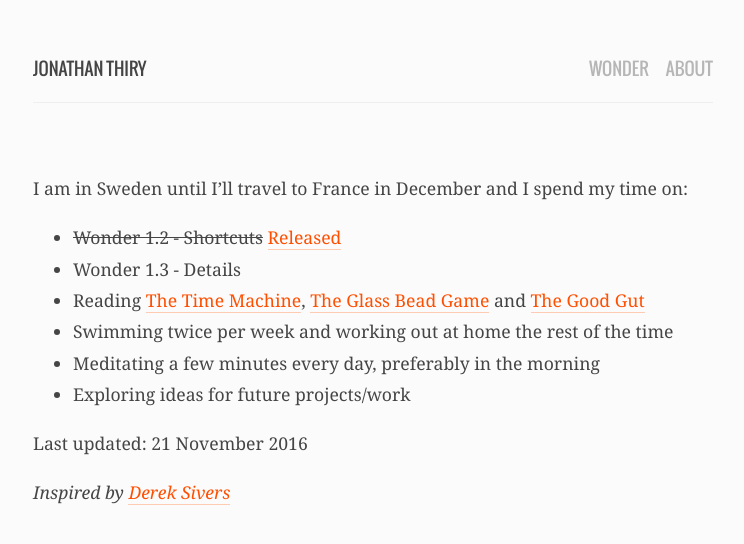
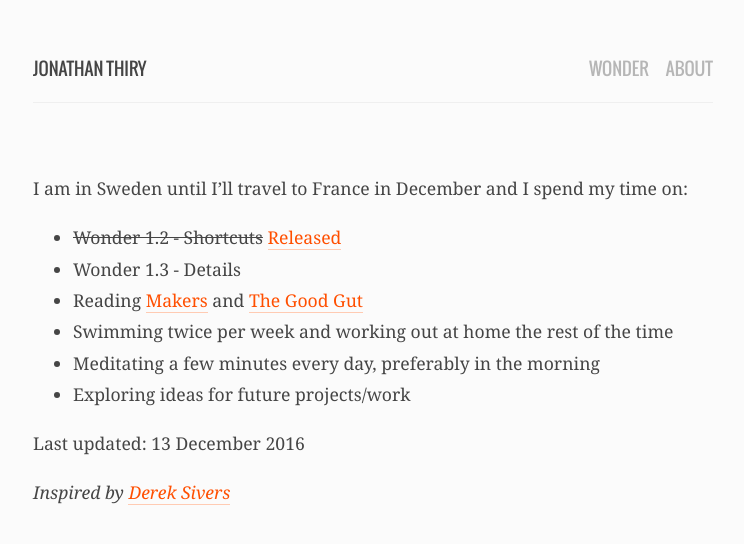
Before and after one commit to jonathanthiry/jonathanthiry.github.com, a Jekyll site: the page built from now.md, in a window 1280 px wide. Shown: the top 544 px of the page, without its empty margins (267-1011 px from the left). Built offline with Jekyll 4.4.1, drawn with Linux system fonts in a browser that asks for light colours.

Commit message:
Update now page

```diff
--- a/now.md
+++ b/now.md
@@ -1,14 +1,14 @@
 ---
 layout: page
 permalink: /now
-date: 2016-11-21
+date: 2016-12-13
 ---
 
 I am in Sweden until I'll travel to France in December and I spend my time on:
 
 - ~~Wonder 1.2 - Shortcuts~~ [Released](https://itunes.apple.com/us/app/wonder-reader-for-wikipedia/id1050888989?mt=8&at=1010lo2M)
 - Wonder 1.3 - Details
-- Reading [The Time Machine](https://en.wikipedia.org/wiki/The_Time_Machine), [The Glass Bead Game](https://www.amazon.com/Glass-Bead-Game-Magister-Ludi/dp/8087888383) and [The Good Gut](https://www.amazon.com/Good-Gut-Taking-Control-Long-term-ebook/dp/B00OZ0TOV2)
+- Reading [Makers](http://craphound.com/makers/download/) and [The Good Gut](https://www.amazon.com/Good-Gut-Taking-Control-Long-term-ebook/dp/B00OZ0TOV2)
 - Swimming twice per week and working out at home the rest of the time
 - Meditating a few minutes every day, preferably in the morning
 - Exploring ideas for future projects/work
```
